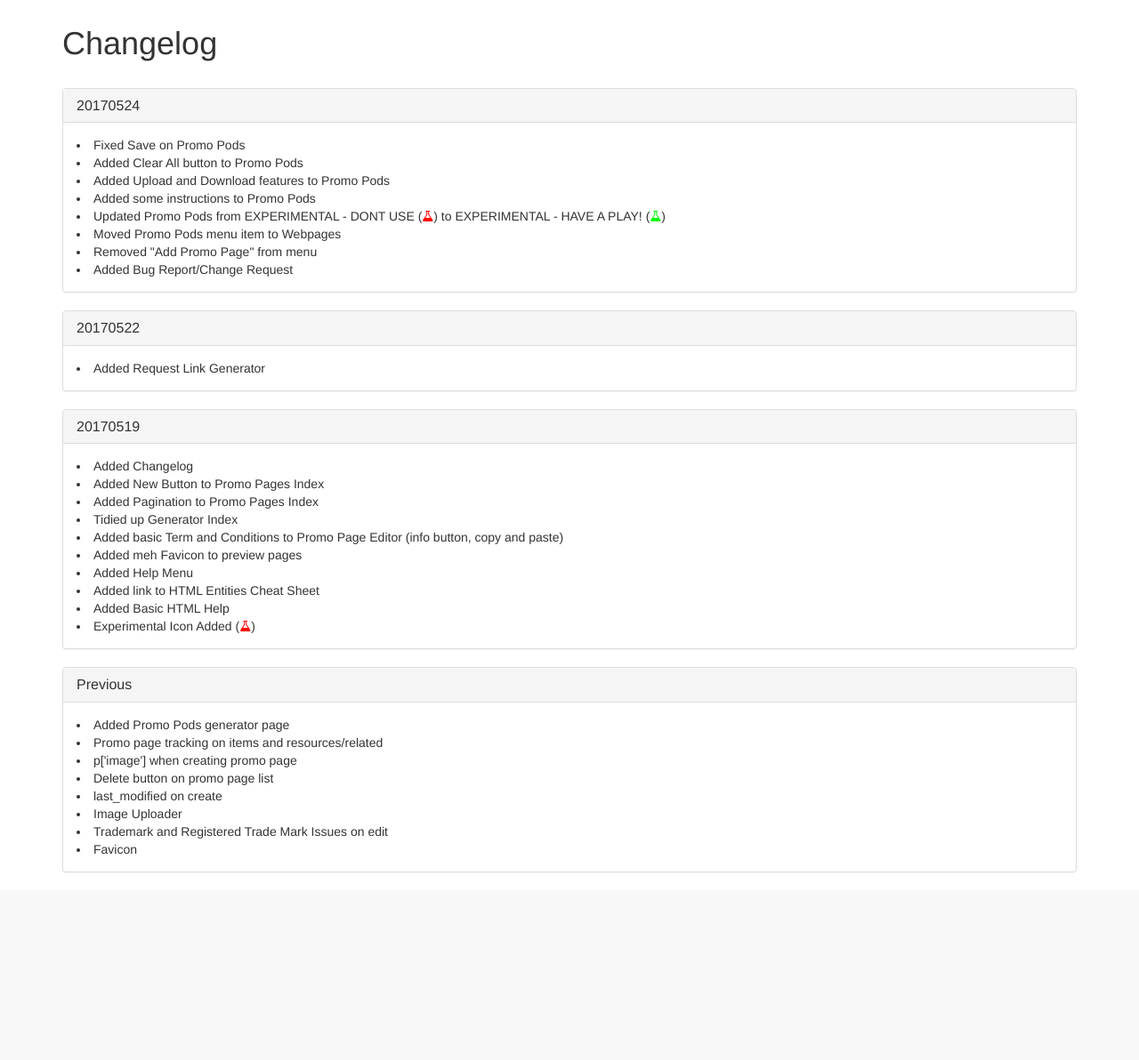
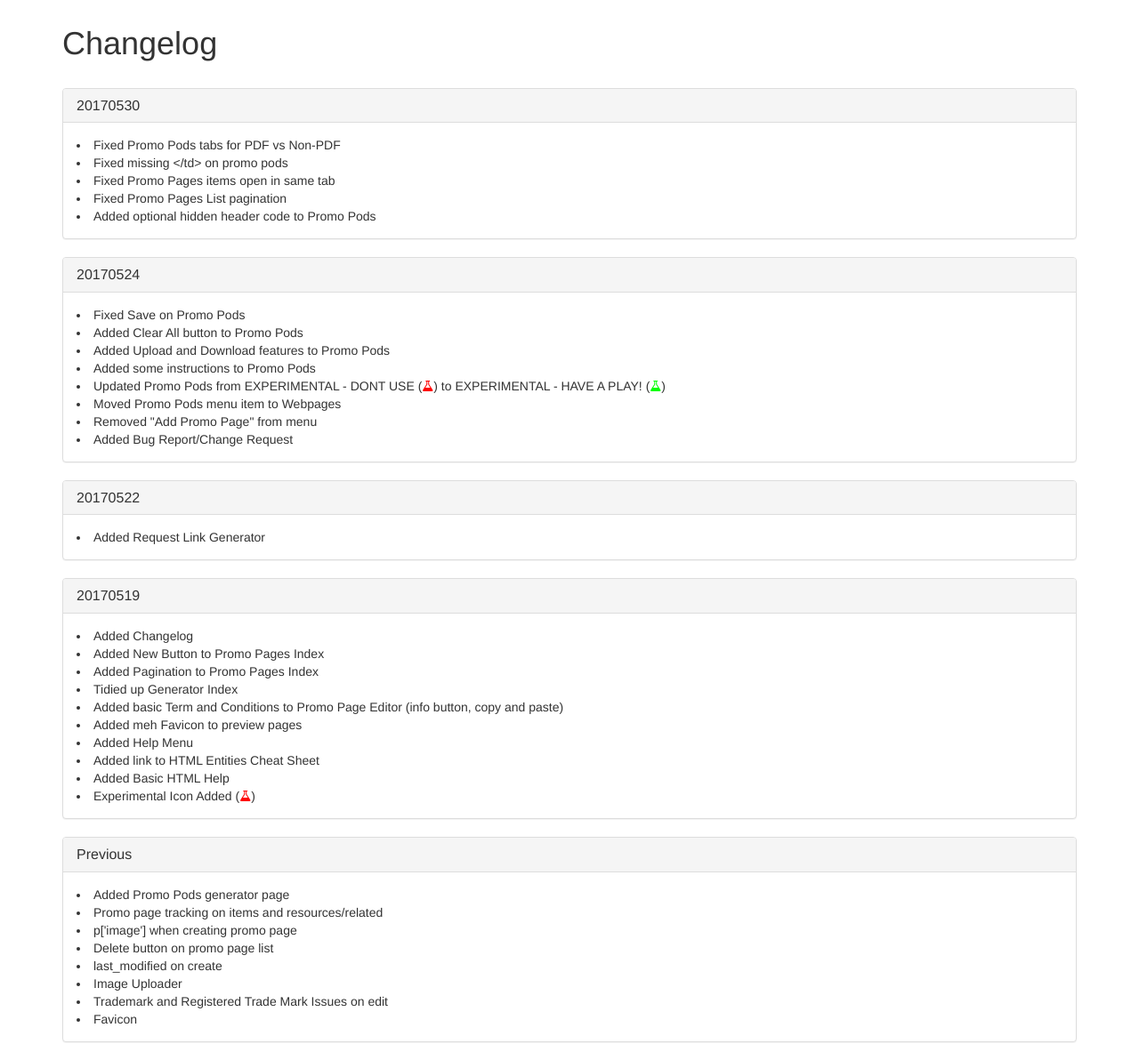
Before and after one commit to sanflynz/wk-tools, a PHP site: page /Generator/changelog.php in a window 1280 px wide. Shown: the part 51-1243 px from the top of the page at 89% size. Before the commit the page ends 1032 px from the top, so only its background shows below. Run offline with PHP 8.4, Linux system fonts and the light colour scheme.

Commit message:
Generator 20170531
See changelog for details

```diff
--- a/Generator/changelog.php
+++ b/Generator/changelog.php
@@ -2,6 +2,22 @@
 
 <h1>Changelog</h1>
 <br>
+
+<div class="panel panel-default">
+	<div class="panel-heading">
+		<h3 class="panel-title">20170530</h3>
+	</div>
+	<div class="panel-body">
+		<li>Fixed Promo Pods tabs for PDF vs Non-PDF</li>
+		<li>Fixed missing &lt;/td&gt; on promo pods</li>
+		<li>Fixed Promo Pages items open in same tab</li>
+		<li>Fixed Promo Pages List pagination</li>
+		<li>Added optional hidden header code to Promo Pods</li>
+
+
+	</div>
+</div>
+
 <div class="panel panel-default">
 	<div class="panel-heading">
 		<h3 class="panel-title">20170524</h3>
--- a/Generator/promopage_au_bare.php
+++ b/Generator/promopage_au_bare.php
@@ -182,7 +182,6 @@ elseif($p['country'] == "Australia"){
 									if($k == "0" || $k == "1"){
 										$url = $sURL . $columns[0];
 										$link = $v;
-										$tab = "new";
 										$tracking = "onClick=\"_gaq.push(['_trackEvent', 'Promo Page', 'Item', '" . $columns[0] . "']);\"";
 									}
 								}
--- a/Generator/promopage_i.php
+++ b/Generator/promopage_i.php
@@ -10,7 +10,7 @@
 	// }
 
 	// get the pages and stuff later
-	$page = ( isset($_GET['page'])) ? $_GET['page'] : 1;
+	$page = (isset($_GET['page'])) ? $_GET['page'] : 1;
 	$limit = (isset($_GET['limit'])) ? $_GET['limit'] : 10;
 
 	$Pagination  = new Pagination( $conn, $sql );
--- a/__classes/Pagination.php
+++ b/__classes/Pagination.php
@@ -70,11 +70,11 @@
 
 			// if page= not in the url (ie: first page), add it
 			if(!preg_match('~(page=\d+&?|page=\d+)~i', $thisURI)){
-				if(strpos('?', $thisURI) == false){
-					$thisURI = $_SERVER['REQUEST_URI'] . '&page=' . $this->page;
+				if(strpos($thisURI,'?') == false){
+					$thisURI = $_SERVER['REQUEST_URI'] . '?page=' . $this->page;
 				}
 				else{
-					$thisURI = $_SERVER['REQUEST_URI'] . '?page=' . $this->page;
+					$thisURI = $_SERVER['REQUEST_URI'] . '&page=' . $this->page;
 				}
 			}
 
```
Also changed, not shown: Generator/promopods_au_bare.php (+32 -2 lines), Generator/promopods_e.php (+6 -5 lines).
